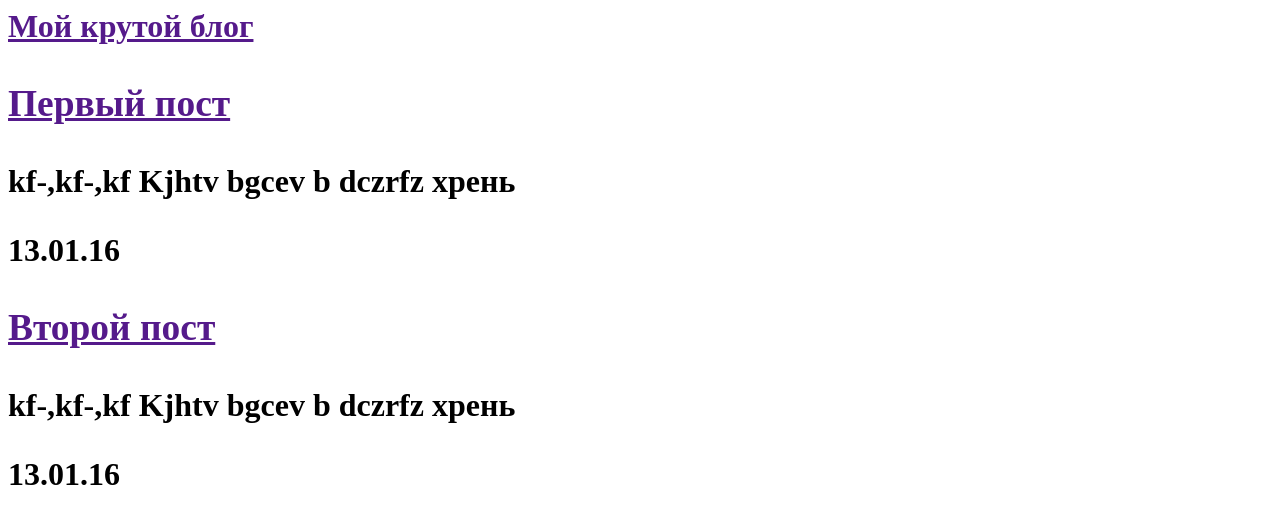
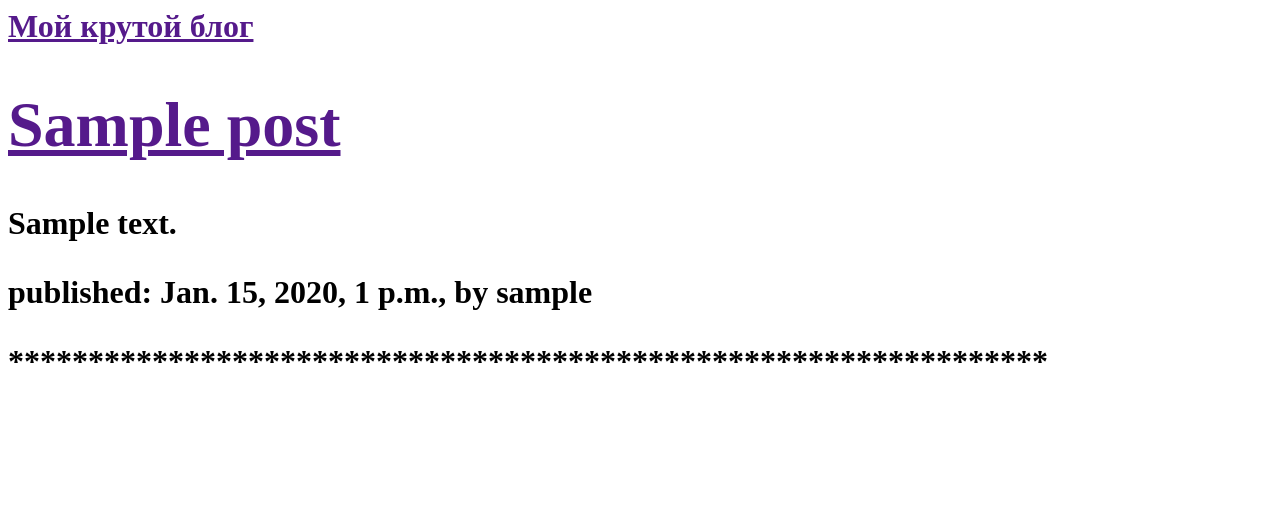
Before and after one commit to ermolalex/my-first-blog, a Django app: page / in a window 1280 px wide. Shown: the top 524 px of the page. Run offline with Django 3.2, Linux system fonts and the light colour scheme; tables that the repository leaves empty hold one stand-in row (values such as "Sample post").

Commit message:
Добавил шаблон post_list

```diff
--- a/blog/templates/blog/post_list.html
+++ b/blog/templates/blog/post_list.html
@@ -5,15 +5,15 @@
 
     <body>
         <h1><a href="">Мой крутой блог</a></р1>
-        <div>
-            <h3><a href="">Первый пост</a></h3>
-            <p> kf-,kf-,kf Kjhtv bgcev b dczrfz хрень </p>
-            <p>13.01.16 </p>
-        </div>
-        <div>
-            <h3><a href="">Второй пост</a></h3>
-            <p> kf-,kf-,kf Kjhtv bgcev b dczrfz хрень </p>
-            <p>13.01.16 </p>
-        </div>
+        {% for post in posts %}
+            {% if post.published_date %}
+                <div>
+                    <h1><a href="">{{ post.title }}</a></h1>
+                    <p> {{ post.text }} </p>
+                    <p> published: {{ post.published_date }}, by {{ post.author }} </p>
+                    <p>*****************************************************************</p>
+                </div>
+            {% endif %}
+        {% endfor %}
     </body>
 </html>
--- a/blog/views.py
+++ b/blog/views.py
@@ -1,6 +1,11 @@
 # -*- coding: utf-8 -*-
 
 from django.shortcuts import render
+from django.utils import timezone
+from .models import Post
 
 def post_list(request):
-    return render(request, 'blog/post_list.html', {})
+
+    # posts = Post.objects.filter(published_date__lte=timezone.now()).order_by('published_date')
+    posts = Post.objects.all()
+    return render(request, 'blog/post_list.html', {'posts': posts})
```
